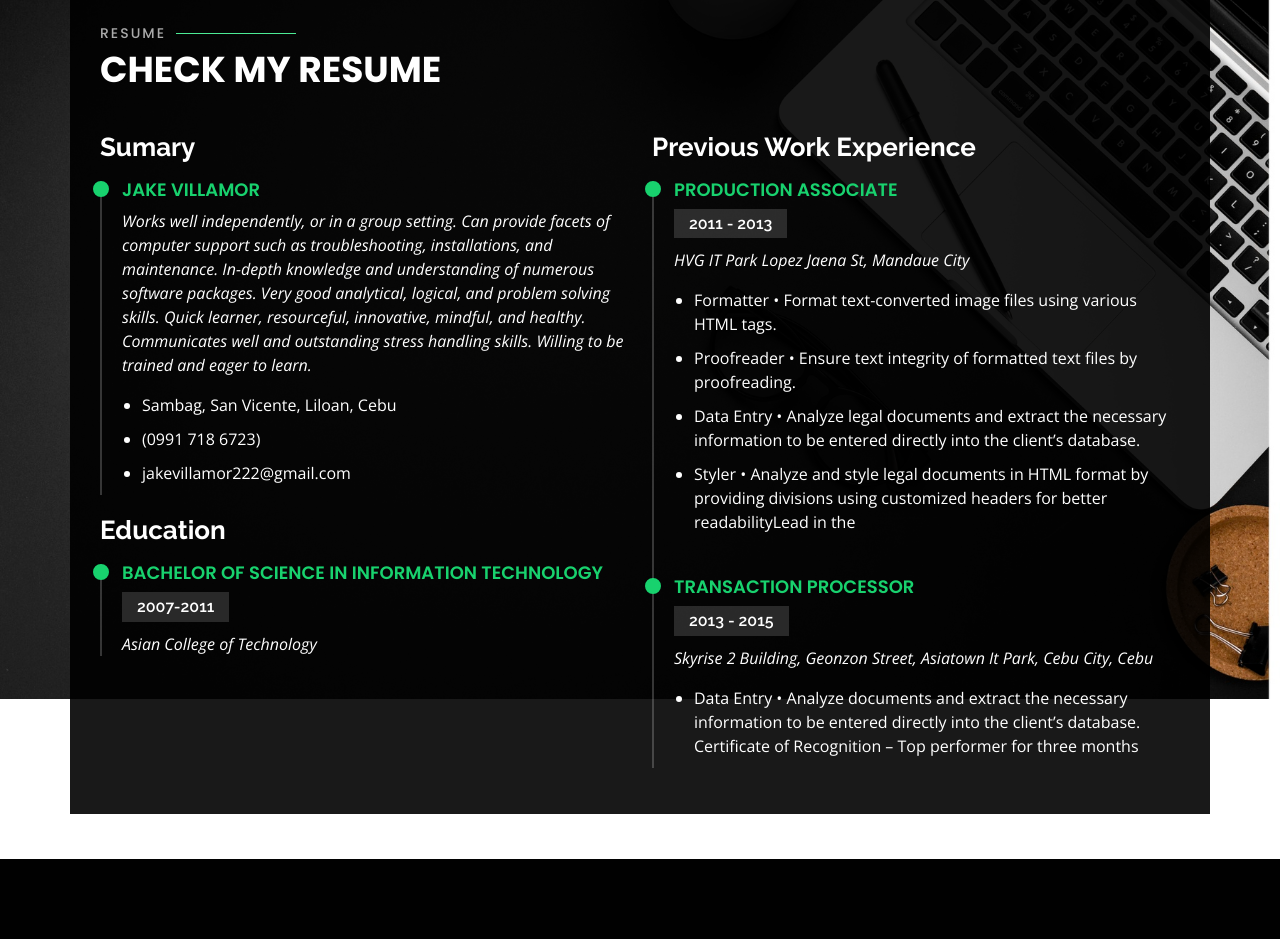
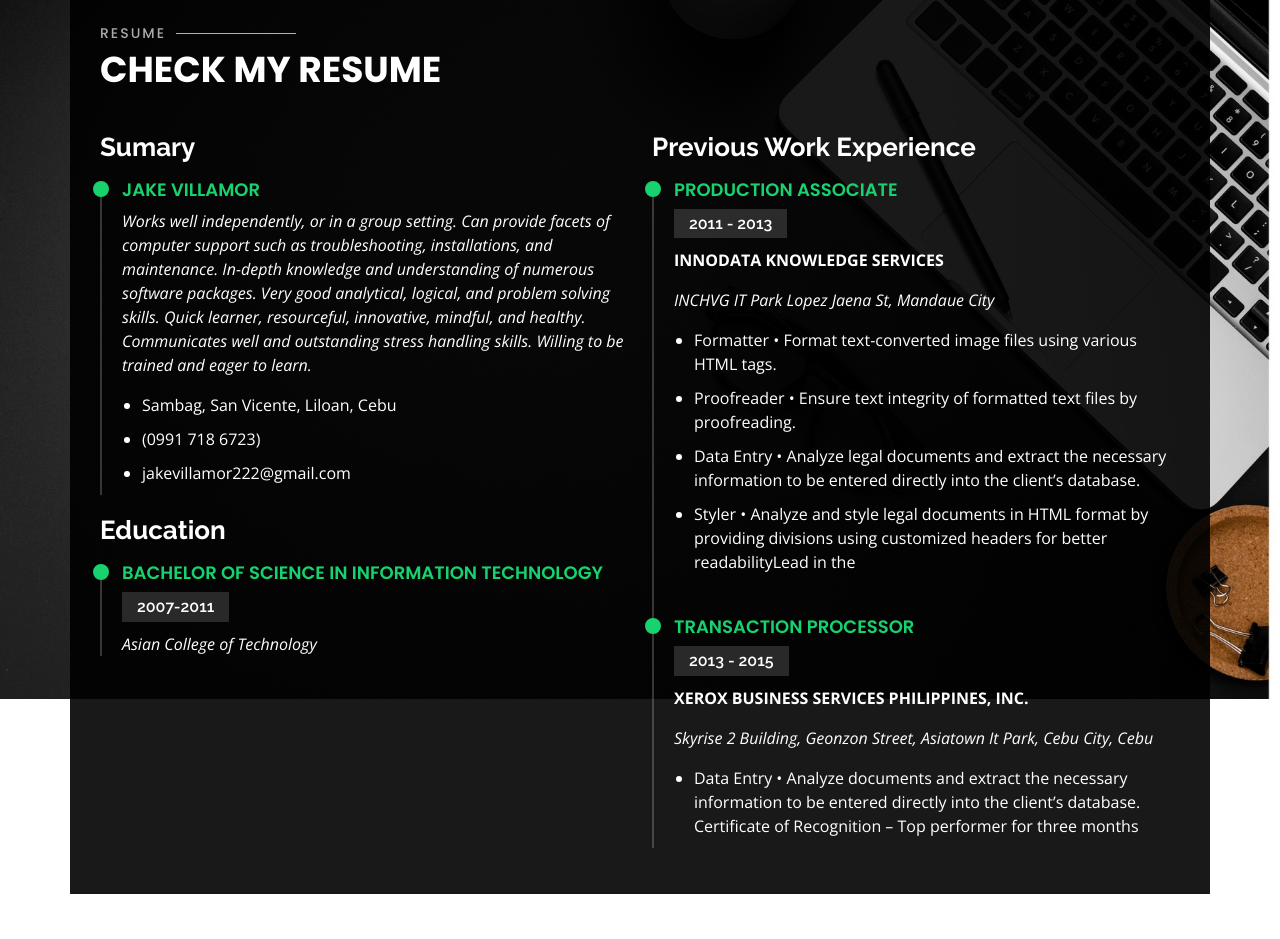
Before and after one commit to yego21/portfolio, a Django app: page / in a window 1280 px wide, after a click on "Resume". Shown: the part 101-1040 px from the top of the page. Before the commit the page ends 960 px from the top, so only its background shows below. Run offline with Django 4.2, Linux system fonts and the light colour scheme; some libraries are stand-ins or nearby versions.

Commit message:
work exp

```diff
--- a/jake_portfolio/templates/jake_portfolio/index.html
+++ b/jake_portfolio/templates/jake_portfolio/index.html
@@ -289,7 +289,8 @@ handling skills. Willing to be trained and eager to learn.</em></p>
           <div class="resume-item">
             <h4>Production Associate</h4>
             <h5>2011 - 2013</h5>
-            <p><em>HVG IT Park Lopez Jaena St, Mandaue City</em></p>
+            <p><b>INNODATA KNOWLEDGE SERVICES</b></p>
+            <p><em>INCHVG IT Park Lopez Jaena St, Mandaue City</em></p>
             <p>
             <ul>
               <li>Formatter
@@ -306,6 +307,7 @@ handling skills. Willing to be trained and eager to learn.</em></p>
           <div class="resume-item">
             <h4>Transaction Processor</h4>
             <h5>2013 - 2015</h5>
+            <p><b>XEROX BUSINESS SERVICES PHILIPPINES, INC.</b></p>
             <p><em>Skyrise 2 Building, Geonzon Street, Asiatown It Park, Cebu City, Cebu</em></p>
             <p>
             <ul>
```
